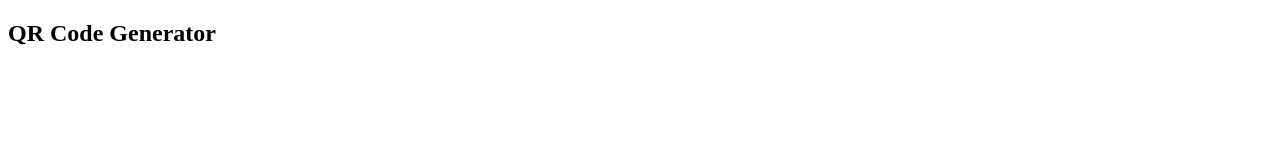
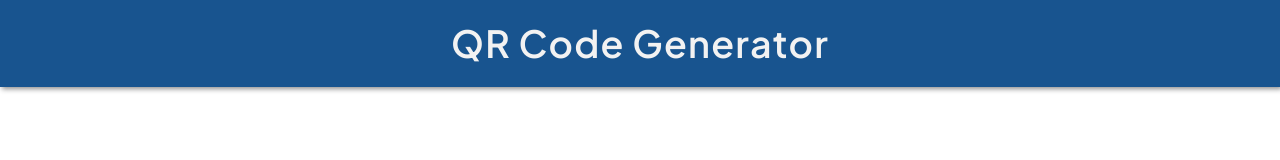
Before and after one commit to Mx-Crvr/qr-code-gen, a plain HTML site: page index.html in a window 1280 px wide. Drawn offline with Linux system fonts and the light colour scheme.

Commit message:
markup and styling of navbar

```diff
--- a/index.html
+++ b/index.html
@@ -7,6 +7,7 @@
     <title>Generate a QR Code</title>
     <link rel="stylesheet" href="./styles.css">
     <script src="./script.js" defer></script>
+    <script src="https://cdnjs.cloudflare.com/ajax/libs/qrcodejs/1.0.0/qrcode.min.js" integrity="sha512-CNgIRecGo7nphbeZ04Sc13ka07paqdeTu0WR1IM4kNcpmBAUSHSQX0FslNhTDadL4O5SAGapGt4FodqL8My0mA==" crossorigin="anonymous" referrerpolicy="no-referrer"></script>
 </head>
 <body>
     <header>
@@ -14,5 +15,8 @@
             <h1>QR Code Generator</h1>
         </nav>
     </header>
+
+
+
 </body>
 </html>
--- a/styles.css
+++ b/styles.css
@@ -1 +1,28 @@
 @import url('https://fonts.googleapis.com/css2?family=Plus+Jakarta+Sans:wght@200;300;400;500;600&display=swap');
+
+* {
+    box-sizing: border-box;
+    padding: 0;
+    margin: 0;
+}
+
+body {
+    font-family: "Plus Jakarta Sans", sans-serif;
+    letter-spacing: 1.2px;
+    line-height: 1.2;
+    font-size: 1.3em;
+    font-weight: 300;
+}
+
+header {
+    padding: 1em 6em;
+    background-color: #18548f;
+    box-shadow: 2px 2px 5px #00000072;
+    color: #f2f2f2;
+}
+
+h1 {
+    text-align: center;
+    font-weight: 600;
+    font-size: 1.8em;
+}
```
